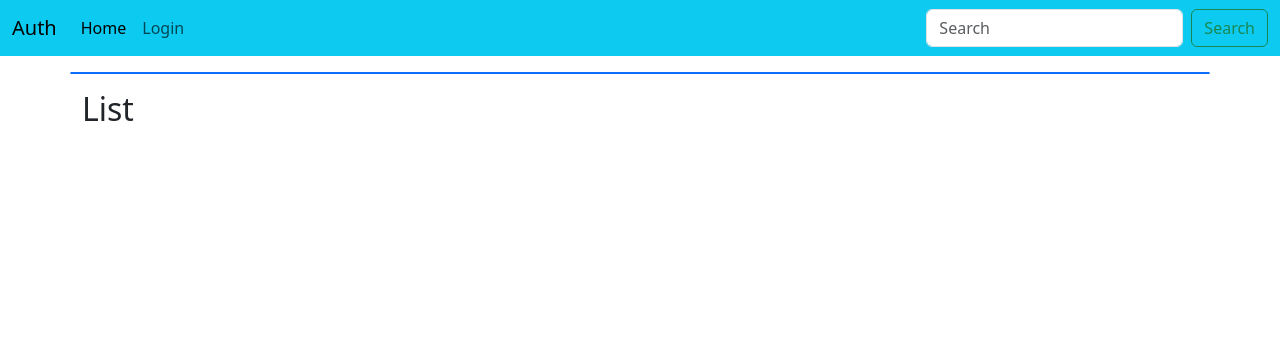
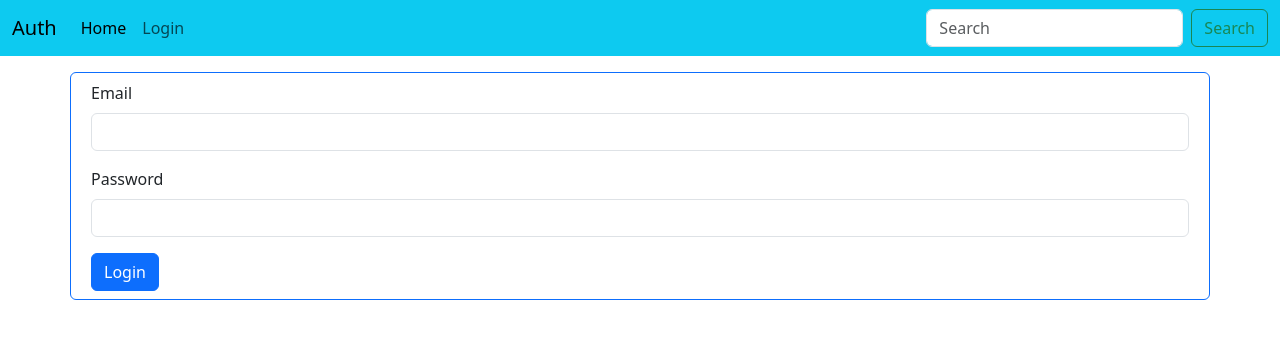
Before and after one commit to professor-lab/Python-workspace, a Flask app: template Auth/templates/login.html in a window 1280 px wide. Shown: the top 339 px of the page. Run offline with Flask 3, Linux system fonts and the light colour scheme; the template is opened without the code that fills it, so the values that code supplies are empty; parts of the project's set-up code (start-up, migrations or seed data) failed here and were passed over.

Commit message:
login update

```diff
--- a/Auth/app.py
+++ b/Auth/app.py
@@ -6,14 +6,14 @@ app=Flask(__name__)
 def index():
     return render_template("index.html")
 
-@app.route('/register',method=['GET','POST'])
+@app.route('/register',methods=['GET','POST'])
 def register():
     if request.method == 'POST':
         #reuest handal
         pass
     return render_template("register.html")
 
-@app.route('/login',method=['GET','POST'])
+@app.route('/login',methods=['GET','POST'])
 def login():
     if request.method == 'POST':
         pass
--- a/Auth/templates/login.html
+++ b/Auth/templates/login.html
@@ -3,12 +3,18 @@
 {% block body %}
 
 <div class="container mb-3 my-3 card border border-primary">
+    <form action="/" method="POST" class="m-2">
+        <div class="mb-3">
+          <label for="email" class="form-label">Email</label>
+          <input type="email" class="form-control" name="email" id="email" aria-describedby="emailHelp" required>
+        </div>
+        <div class="mb-3">
+          <label for="Password" class="form-label">Password</label>
+          <input type="Password" class="form-control" name="Password" id="Password" required>
+        </div>
 
-</div>
-<div class="container my-3">
-  <h2> List</h2>
-
-
+        <button type="submit" class="btn btn-primary">Login</button>
+      </form>
 </div>
 
 
```
